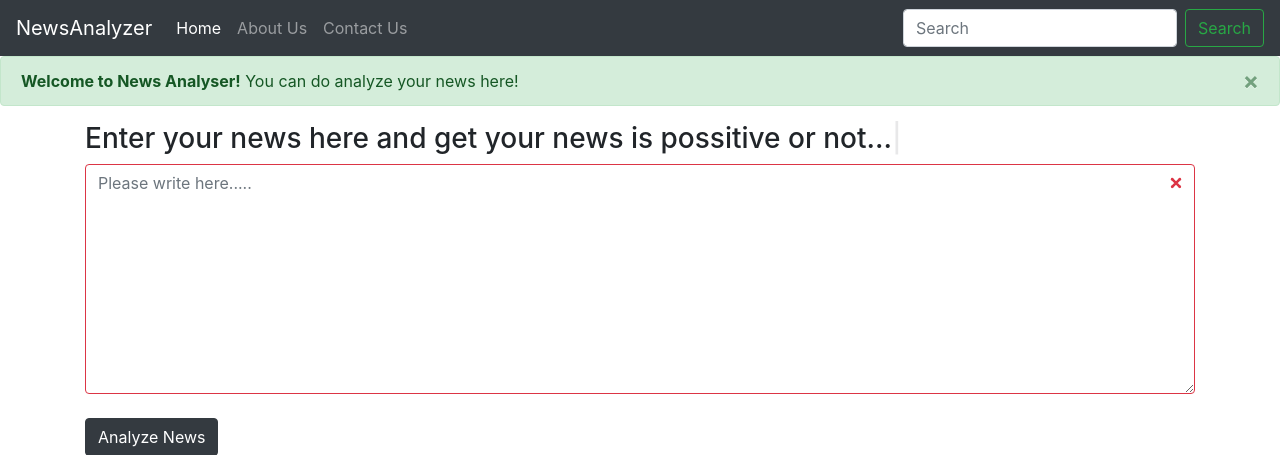
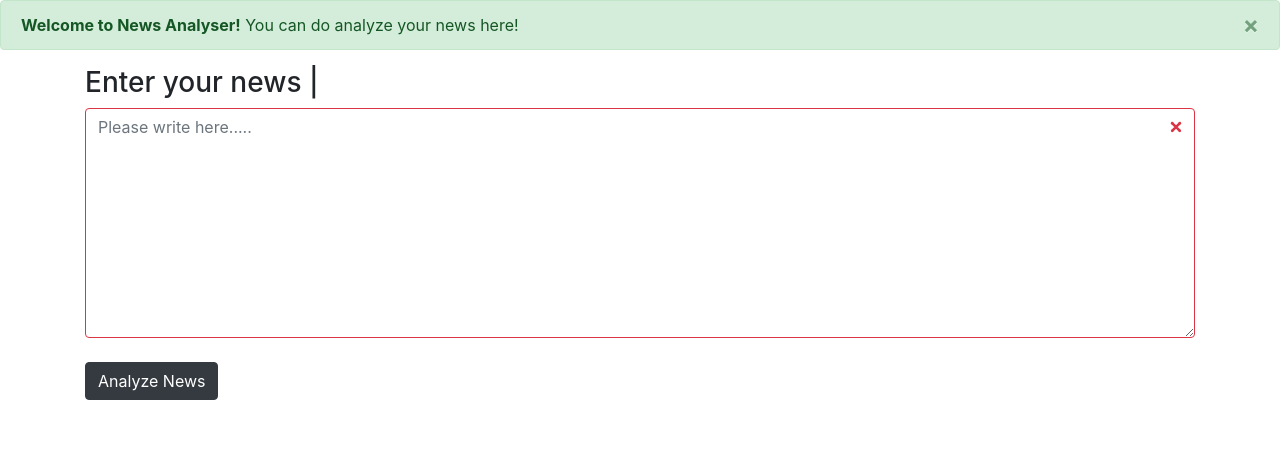
Before and after one commit to ketanmewara/Fake-News-Classification, a Django app: template frontend/templates/home.html in a window 1280 px wide. Shown: the top 455 px of the page. Run offline with Django 3.2, Linux system fonts and the light colour scheme; the template is opened without the code that fills it, so the values that code supplies are empty; some libraries are stand-ins or nearby versions.

Commit message:
Update home.html

```diff
--- a/frontend/templates/home.html
+++ b/frontend/templates/home.html
@@ -25,30 +25,6 @@
 </style>
   </head>
   <body>
-<nav class="navbar navbar-expand-lg navbar-dark bg-dark">
-  <a class="navbar-brand" href="/">NewsAnalyzer</a>
-  <button class="navbar-toggler" type="button" data-toggle="collapse" data-target="#navbarNavDropdown" aria-controls="navbarNavDropdown" aria-expanded="false" aria-label="Toggle navigation">
-    <span class="navbar-toggler-icon"></span>
-  </button>
-  <div class="collapse navbar-collapse" id="navbarNavDropdown">
-    <ul class="navbar-nav">
-      <li class="nav-item active">
-        <a class="nav-link" href="/">Home <span class="sr-only">(current)</span></a>
-      </li>
-      <li class="nav-item">
-        <a class="nav-link" href="#">About Us</a>
-      </li>
-      <li class="nav-item">
-        <a class="nav-link" href="#">Contact Us</a>
-      </li>
-
-    </ul>
-  </div>
-  <form class="form-inline">
-    <input class="form-control mr-sm-2" type="search" placeholder="Search" aria-label="Search">
-    <button class="btn btn-outline-success my-2 my-sm-0" type="submit">Search</button>
-  </form>
-</nav>
 
 
 <div class="alert alert-success alert-dismissible fade show" role="alert">
@@ -86,7 +62,7 @@
                     smartBackspace: true,
                     backDelay: 1200,
                     startDelay: 1000,
-                    typeSpeed: 25,
+                    typeSpeed: 15,
                     loop: true,
                   });
     </script>
```
